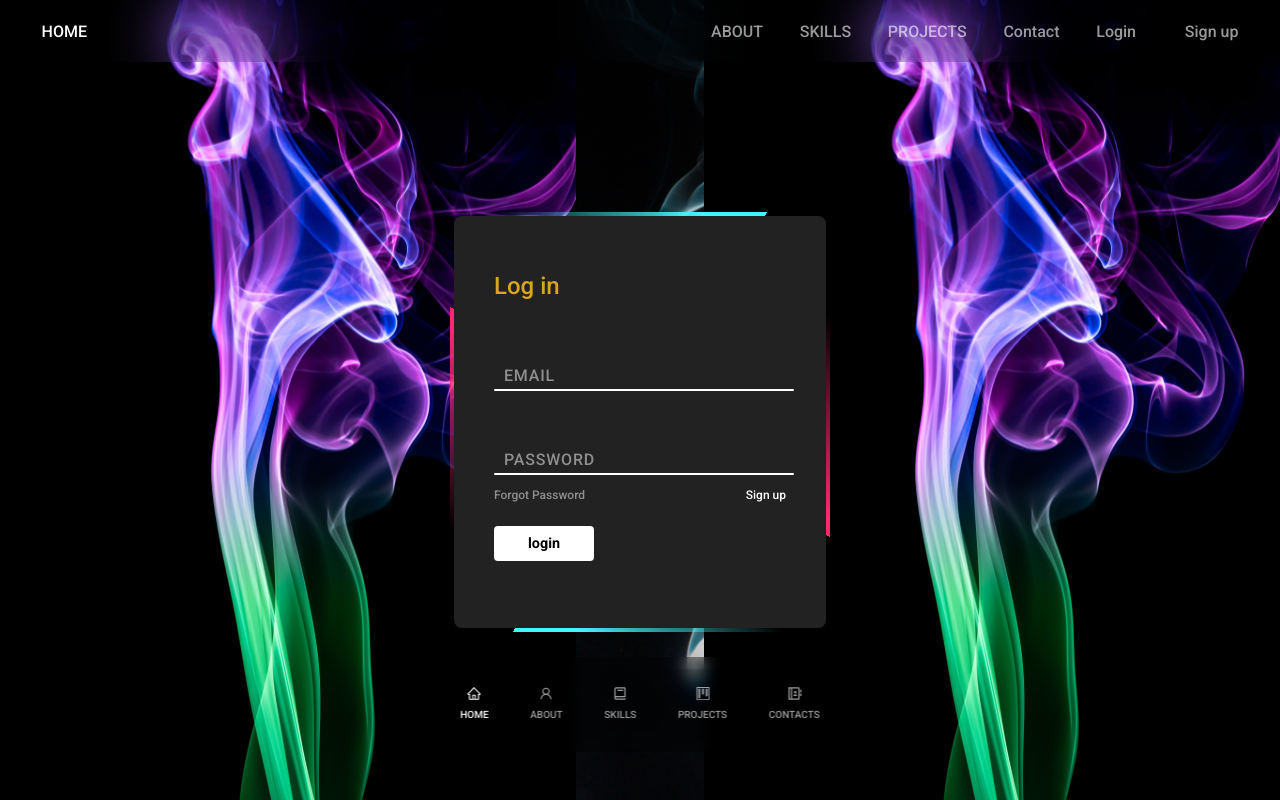
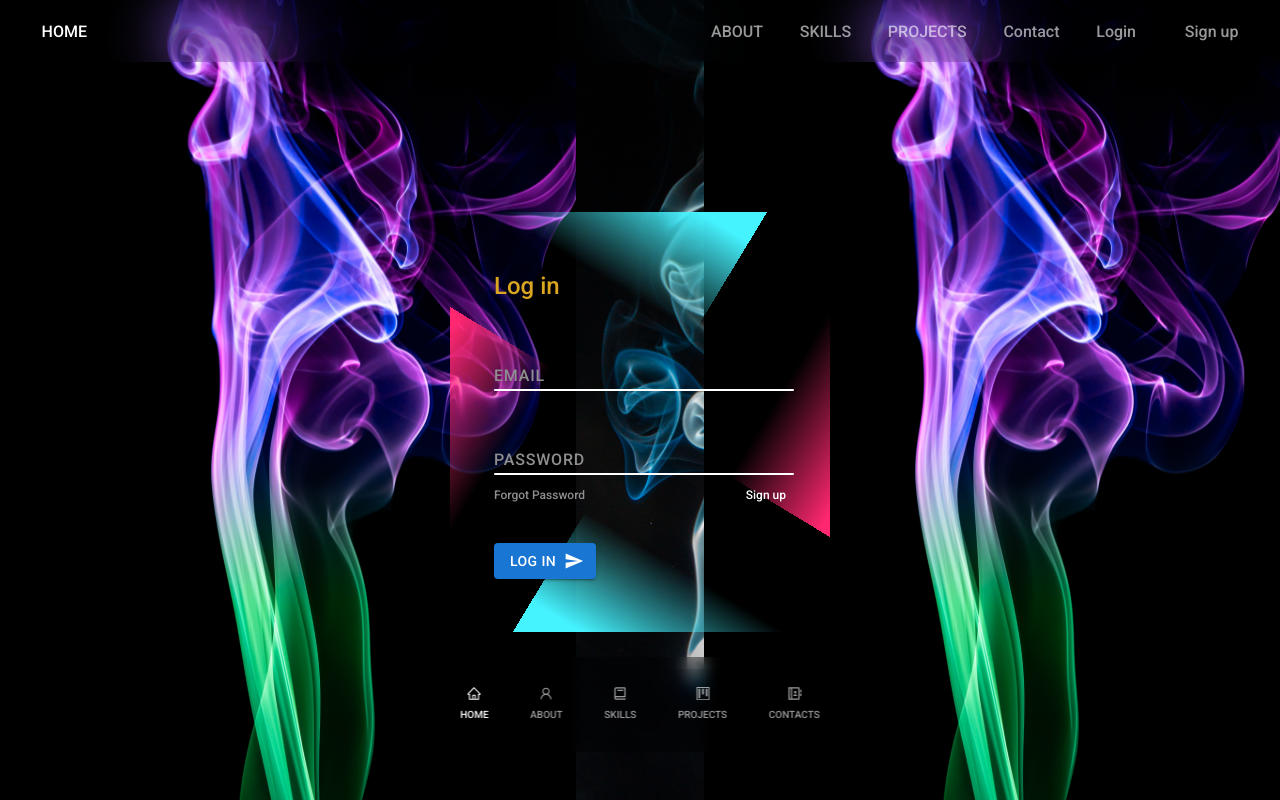
Before and after one commit to Lucky-Yadav/Lucky-Yadav, a React (Create React App) app in the folder Portfolio/: page /login in a window 1280 px wide. Built offline with nearby package versions, Linux system fonts and the light colour scheme.

Commit message:
Update Auth

```diff
--- a/Portfolio/src/components/auth/Auth.css
+++ b/Portfolio/src/components/auth/Auth.css
@@ -91,7 +91,8 @@
   .boxa form {
     position: absolute;
     inset: 4px;
-    background: #222;
+    /* background: #222; */
+    background: transparent;
     padding: 50px 40px;
     border-radius: 8px;
     z-index: 2;
@@ -121,7 +122,7 @@
 .inputBox span {
     position: absolute;
     left: 0;
-    padding: 20px 10px 10px;
+    padding: 20px 0px 10px;
     pointer-events: none;
     color: #8f8f8f;
     font-size: 1em;
--- a/Portfolio/src/components/auth/Login.jsx
+++ b/Portfolio/src/components/auth/Login.jsx
@@ -1,5 +1,4 @@
 import { useState } from "react";
-import TextField from "@mui/material/TextField";
 import Button from "@mui/material/Button";
 import SendIcon from "@mui/icons-material/Send";
 import axios from "axios";
@@ -54,20 +53,6 @@ const Login = () => {
   }
   return (
     <div>
-      {/* <div className="div">
-        {Object.keys(loginData).map((el) => (
-          <TextField
-            key={el}
-            value={loginData[el]}
-            onChange={handlechange}
-            name={el}
-            id={el}
-            label={el.toLocaleUpperCase()}
-            variant="outlined"
-            required
-          />
-        ))}
-      </div> */}
       <div className="login_body">
         <div className="boxa">
           <span className="borderLine"></span>
@@ -100,21 +85,22 @@ const Login = () => {
               <Link>Forgot Password</Link>
               <Link>Sign up</Link>
             </div>
-            <input type="submit" value="login" />
+            {/* <input type="submit" value="login" /> */}
+            <div className="button">
+              <br />
+              <Button
+                type="submit"
+                value="login"
+                onClick={handlelogin}
+                variant="contained"
+                endIcon={<SendIcon />}
+              >
+                {token ? "log out" : "log in"}
+              </Button>
+            </div>
           </form>
         </div>
       </div>
-
-      {/* <div className="button">
-        <br />
-        <Button
-          onClick={handlelogin}
-          variant="contained"
-          endIcon={<SendIcon />}
-        >
-          {token ? "log out" : "log in"}
-        </Button>
-      </div> */}
     </div>
   );
 };
```
